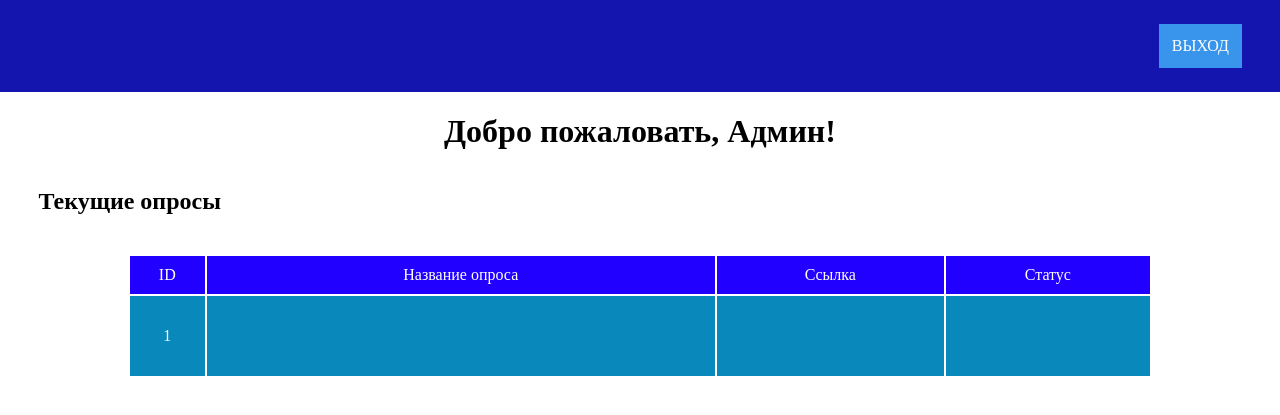
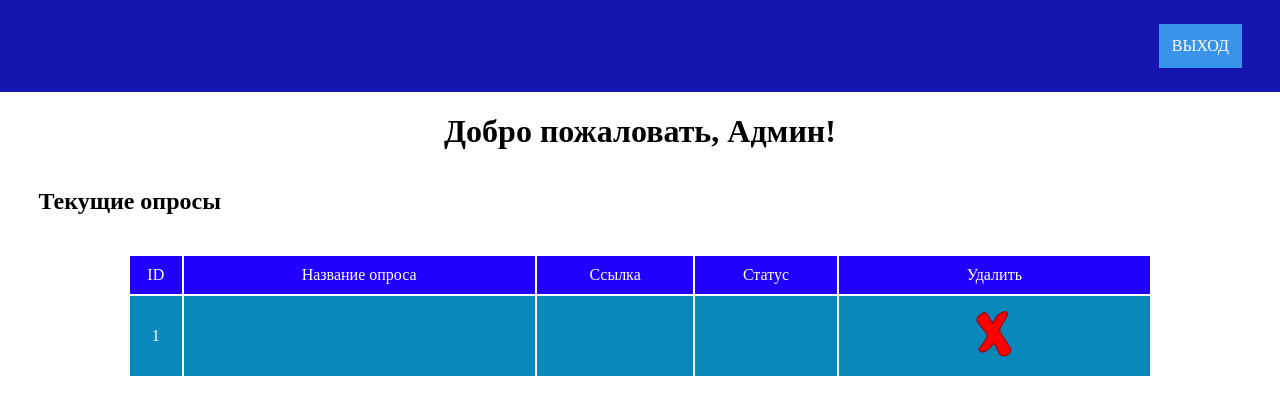
Before and after one commit to DimaDanilov/phpexam, a PHP site: page /admin_page.php in a window 1280 px wide. Shown: the top 415 px of the page. Run offline with PHP 8.4, Linux system fonts and the light colour scheme; the visitor is signed in with stand-in values (Sample User, id 1); tables that the repository leaves empty or names only in its code hold one stand-in row (values such as "Sample post"); data that the repository does not hold is empty.

Commit message:
added deleting

```diff
--- a/admin_page.php
+++ b/admin_page.php
@@ -32,9 +32,9 @@
 
         $quiz_data=mysqli_fetch_all($result);
         if($num_rows!=0){
-            echo'<table class="quiz_table"><tr class="quiz_tr_main"><td class="quiz_td_main">ID</td><td class="quiz_td_main">Название опроса</td><td class="quiz_td_main">Ссылка</td><td class="quiz_td_main">Статус</td></tr>';
+            echo'<table class="quiz_table"><tr class="quiz_tr_main"><td class="quiz_td_main">ID</td><td class="quiz_td_main">Название опроса</td><td class="quiz_td_main">Ссылка</td><td class="quiz_td_main">Статус</td><td class="quiz_td_main">Удалить</td></tr>';
             for ($i=0;$i<$num_rows;$i++){
-                echo('<tr class="quiz_tr"><td class="quiz_elem">'.$quiz_data[$i][0].'</td><td class="quiz_elem">'.$quiz_data[$i][1].'</td><td class="quiz_elem">'.$quiz_data[$i][2].'</td><td class="quiz_elem">'.$quiz_data[$i][3].'</td></tr>');
+                echo('<tr class="quiz_tr"><td class="quiz_elem">'.$quiz_data[$i][0].'</td><td class="quiz_elem">'.$quiz_data[$i][1].'</td><td class="quiz_elem">'.$quiz_data[$i][2].'</td><td class="quiz_elem">'.$quiz_data[$i][3].'</td><td><a href="delete_quiz.php?id='.$quiz_data[$i][0].'"><img src="img/x.png" class="icon_img"></a></td></tr>');
             }
             echo'</table>';
         }
--- a/styles/admin_page.css
+++ b/styles/admin_page.css
@@ -56,3 +56,7 @@ body{
 .quiz_elem{
     padding: 3% 0;
 }
+
+.icon_img{
+    max-width: 15%;
+}
```
Also changed, not shown: delete_quiz.php (added, +16 -0 lines), img/x.png (added).
